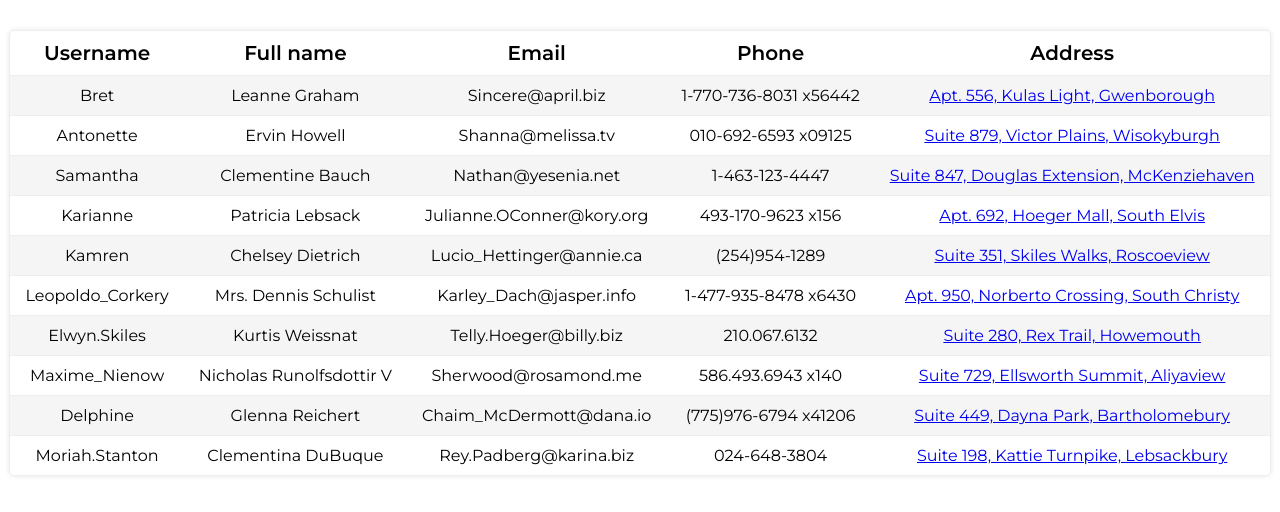
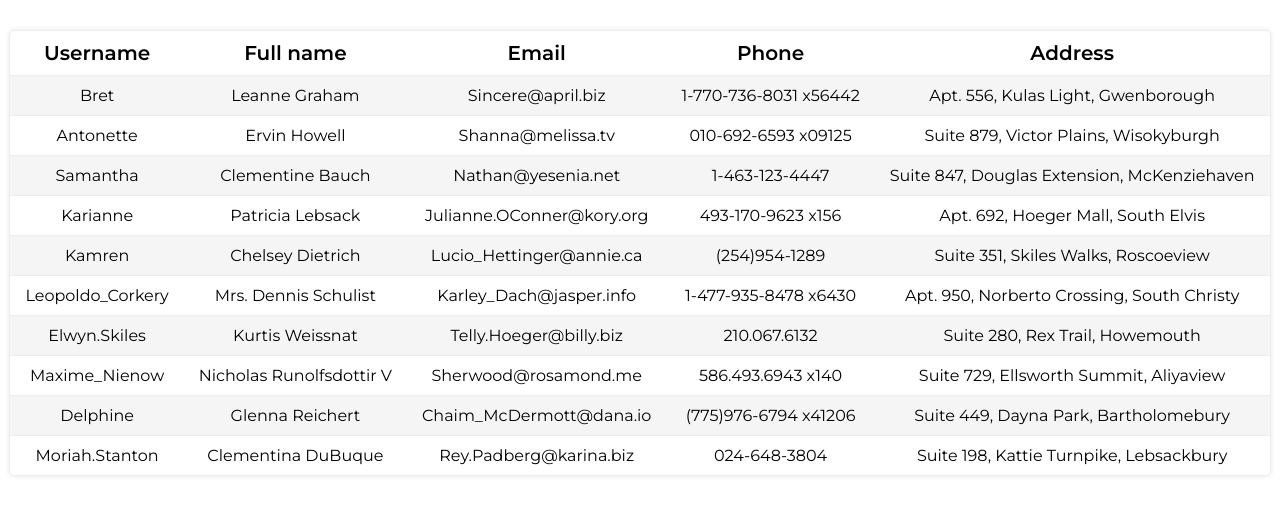
Before and after one commit to mahmoudzohdi/Users-Listing-App, an Angular app: page / in a window 1280 px wide. Shown: the top 512 px of the page. Built offline with nearby package versions, Linux system fonts and the light colour scheme; data requests are answered from the project's data file.

Commit message:
change db.json and update User interface

```diff
--- a/db.json
+++ b/db.json
@@ -5,16 +5,7 @@
       "name": "Leanne Graham",
       "username": "Bret",
       "email": "Sincere@april.biz",
-      "address": {
-        "street": "Kulas Light",
-        "suite": "Apt. 556",
-        "city": "Gwenborough",
-        "zipcode": "92998-3874",
-        "geo": {
-          "lat": "-37.3159",
-          "lng": "81.1496"
-        }
-      },
+      "address": "Apt. 556, Kulas Light, Gwenborough",
       "phone": "1-770-736-8031 x56442"
     },
     {
@@ -22,16 +13,7 @@
       "name": "Ervin Howell",
       "username": "Antonette",
       "email": "Shanna@melissa.tv",
-      "address": {
-        "street": "Victor Plains",
-        "suite": "Suite 879",
-        "city": "Wisokyburgh",
-        "zipcode": "90566-7771",
-        "geo": {
-          "lat": "-43.9509",
-          "lng": "-34.4618"
-        }
-      },
+      "address": "Suite 879, Victor Plains, Wisokyburgh",
       "phone": "010-692-6593 x09125"
     },
     {
@@ -39,16 +21,7 @@
       "name": "Clementine Bauch",
       "username": "Samantha",
       "email": "Nathan@yesenia.net",
-      "address": {
-        "street": "Douglas Extension",
-        "suite": "Suite 847",
-        "city": "McKenziehaven",
-        "zipcode": "59590-4157",
-        "geo": {
-          "lat": "-68.6102",
-          "lng": "-47.0653"
-        }
-      },
+      "address": "Suite 847, Douglas Extension, McKenziehaven",
       "phone": "1-463-123-4447"
     },
     {
@@ -56,16 +29,7 @@
       "name": "Patricia Lebsack",
       "username": "Karianne",
       "email": "Julianne.OConner@kory.org",
-      "address": {
-        "street": "Hoeger Mall",
-        "suite": "Apt. 692",
-        "city": "South Elvis",
-        "zipcode": "53919-4257",
-        "geo": {
-          "lat": "29.4572",
-          "lng": "-164.2990"
-        }
-      },
+      "address": "Apt. 692, Hoeger Mall, South Elvis",
       "phone": "493-170-9623 x156"
     },
     {
@@ -73,16 +37,7 @@
       "name": "Chelsey Dietrich",
       "username": "Kamren",
       "email": "Lucio_Hettinger@annie.ca",
-      "address": {
-        "street": "Skiles Walks",
-        "suite": "Suite 351",
-        "city": "Roscoeview",
-        "zipcode": "33263",
-        "geo": {
-          "lat": "-31.8129",
-          "lng": "62.5342"
-        }
-      },
+      "address": "Suite 351, Skiles Walks, Roscoeview",
       "phone": "(254)954-1289"
     },
     {
@@ -90,16 +45,7 @@
       "name": "Mrs. Dennis Schulist",
       "username": "Leopoldo_Corkery",
       "email": "Karley_Dach@jasper.info",
-      "address": {
-        "street": "Norberto Crossing",
-        "suite": "Apt. 950",
-        "city": "South Christy",
-        "zipcode": "23505-1337",
-        "geo": {
-          "lat": "-71.4197",
-          "lng": "71.7478"
-        }
-      },
+      "address": "Apt. 950, Norberto Crossing, South Christy",
       "phone": "1-477-935-8478 x6430"
     },
     {
@@ -107,16 +53,7 @@
       "name": "Kurtis Weissnat",
       "username": "Elwyn.Skiles",
       "email": "Telly.Hoeger@billy.biz",
-      "address": {
-        "street": "Rex Trail",
-        "suite": "Suite 280",
-        "city": "Howemouth",
-        "zipcode": "58804-1099",
-        "geo": {
-          "lat": "24.8918",
-          "lng": "21.8984"
-        }
-      },
+      "address": "Suite 280, Rex Trail, Howemouth",
       "phone": "210.067.6132"
     },
     {
@@ -124,16 +61,7 @@
       "name": "Nicholas Runolfsdottir V",
       "username": "Maxime_Nienow",
       "email": "Sherwood@rosamond.me",
-      "address": {
-        "street": "Ellsworth Summit",
-        "suite": "Suite 729",
-        "city": "Aliyaview",
-        "zipcode": "45169",
-        "geo": {
-          "lat": "-14.3990",
-          "lng": "-120.7677"
-        }
-      },
+      "address": "Suite 729, Ellsworth Summit, Aliyaview",
       "phone": "586.493.6943 x140"
     },
     {
@@ -141,16 +69,7 @@
       "name": "Glenna Reichert",
       "username": "Delphine",
       "email": "Chaim_McDermott@dana.io",
-      "address": {
-        "street": "Dayna Park",
-        "suite": "Suite 449",
-        "city": "Bartholomebury",
-        "zipcode": "76495-3109",
-        "geo": {
-          "lat": "24.6463",
-          "lng": "-168.8889"
-        }
-      },
+      "address": "Suite 449, Dayna Park, Bartholomebury",
       "phone": "(775)976-6794 x41206"
     },
     {
@@ -158,16 +77,7 @@
       "name": "Clementina DuBuque",
       "username": "Moriah.Stanton",
       "email": "Rey.Padberg@karina.biz",
-      "address": {
-        "street": "Kattie Turnpike",
-        "suite": "Suite 198",
-        "city": "Lebsackbury",
-        "zipcode": "31428-2261",
-        "geo": {
-          "lat": "-38.2386",
-          "lng": "57.2232"
-        }
-      },
+      "address": "Suite 198, Kattie Turnpike, Lebsackbury",
       "phone": "024-648-3804"
     }
   ]
--- a/src/app/users/users-listing/users-listing.component.html
+++ b/src/app/users/users-listing/users-listing.component.html
@@ -36,13 +36,7 @@
         {{ user.phone }}
       </div>
       <div class="t-cell">
-        <a
-          href="https://maps.google.com/maps?q={{ user.address.geo.lat }},{{ user.address.geo.lng }}&hl=es;z=14"
-          target="_blank">
-          {{ user.address.suite }},
-          {{ user.address.street }},
-          {{ user.address.city }}
-        </a>
+        {{ user.address }}
       </div>
 
     </div>
```
Also changed, not shown: src/app/users/users.models.ts (+1 -12 lines).
